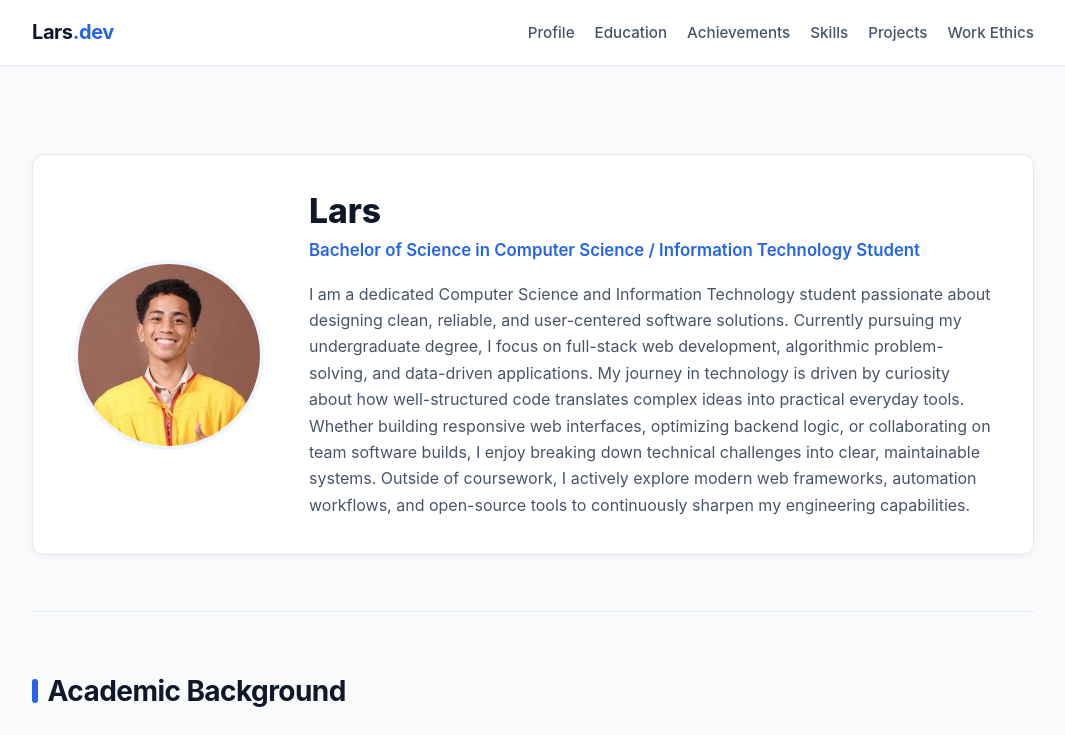
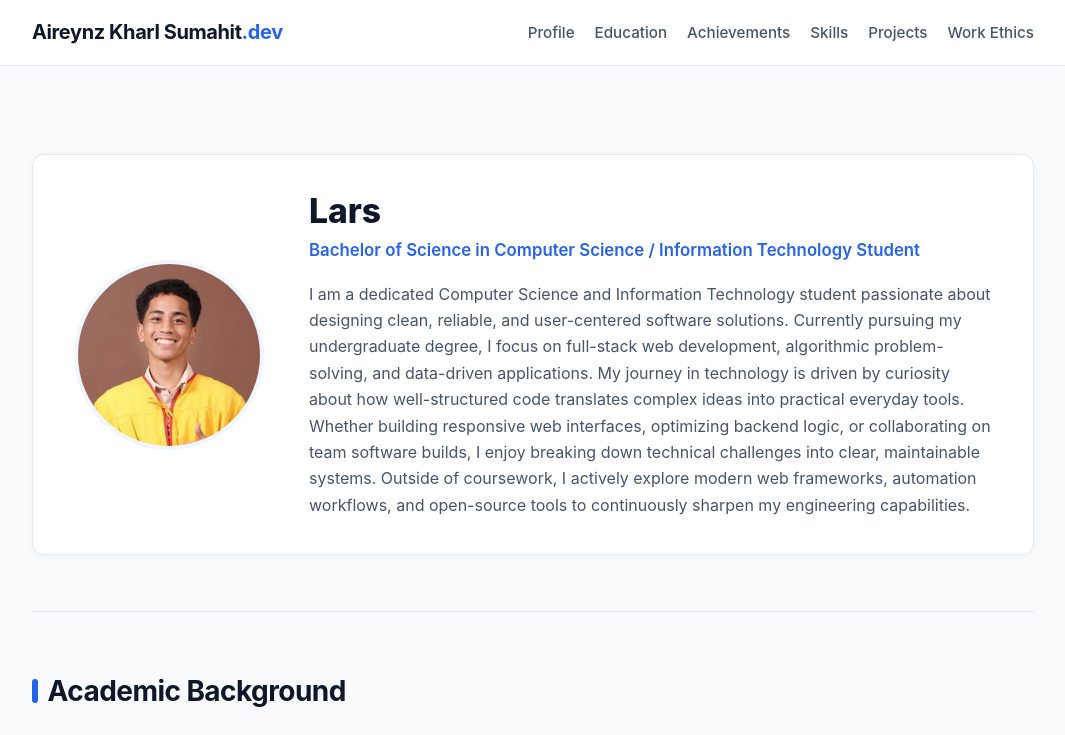
Before and after one commit to Aireynz1/aksum.github.io, a plain HTML site: page index.html in a window 1280 px wide. Shown: the top 735 px of the page, without its empty margins (107-1172 px from the left). Drawn offline with Linux system fonts and the light colour scheme.

Commit message:
Update index.html

```diff
--- a/index.html
+++ b/index.html
@@ -312,7 +312,7 @@
   <!-- Header & Navigation -->
   <header>
     <div class="nav-container">
-      <a href="#profile" class="logo">Lars<span>.dev</span></a>
+      <a href="#profile" class="logo">Aireynz Kharl Sumahit<span>.dev</span></a>
       <nav aria-label="Primary Navigation">
         <ul class="nav-links">
           <li><a href="#profile">Profile</a></li>
```
